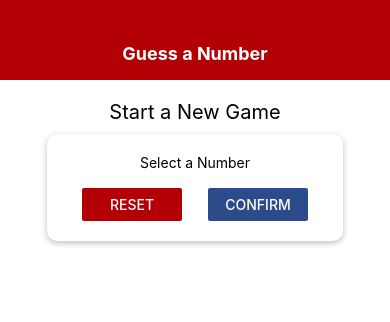
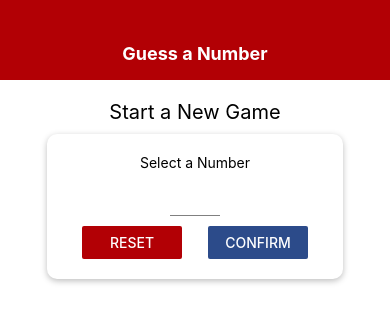
Before and after one commit to OdehDaniels/RNative-Guess-Right, a React Native app: screen / in a window 390 px wide. Shown: the top 322 px of the page. Built offline with nearby package versions, Linux system fonts and the light colour scheme.

Commit message:
Input Component init. & StartGameScreen update

```diff
--- /dev/null
+++ b/components/Input.js
@@ -0,0 +1,18 @@
+import React from 'react'
+import { TextInput, StyleSheet } from 'react-native'
+
+const Input = props => {
+    return <TextInput {...props} style={{...styles.input, ...props.style}} />;
+
+};
+
+const styles = StyleSheet.create({
+    input: {
+        height: 35,
+        borderBottomColor: 'grey',
+        borderBottomWidth: 1,
+        marginVertical: 10
+    },
+});
+
+export default Input
--- a/screens/StartGameScreen.js
+++ b/screens/StartGameScreen.js
@@ -1,15 +1,39 @@
-import React from 'react'
-import { Text, View, StyleSheet, TextInput, Button } from 'react-native'
+import React, { useState } from 'react';
+import {
+    Text,
+    View,
+    StyleSheet,
+    Button,
+    TouchableWithoutFeedback,
+    Keyboard
+} from 'react-native'
 import Card from '../components/Card';
+import Input from '../components/Input';
 import Colors from '../constants/colors';
 
 const StartGameScreen = props => {
+    const [enteredValue, setEnteredValue] = useState('');
+    const numberInputHandler = inputText => {
+        // validate ONLY number globally
+        setEnteredValue(inputText.replace(/[^0-9]/g, ''));
+    };
     return (
+        <TouchableWithoutFeedback onPress={() => {
+            Keyboard.dismiss();
+        }}>
             <View style={styles.screen}>
                 <Text style={styles.title}> Start a New Game </Text>
                 <Card style={styles.inputContainer}>
                     <Text>Select a Number</Text>
-                <TextInput />
+                    <Input style={styles.input}
+                        blurOnsubmit
+                        autoCapitalize='none'
+                        autoCorrect={false}
+                        keyboardType="number-pad"
+                        maxLength={2}
+                        onChangeText={numberInputHandler}
+                        value={enteredValue}
+                    />
                     <View style={styles.buttonContainer}>
                         <View style={styles.button}>
                             <Button title="Reset" onPress={() => {}} color={Colors.primary} />
@@ -20,6 +44,7 @@
                     </View>
                 </Card>
             </View>
+        </TouchableWithoutFeedback>
     );
 
 };
@@ -47,6 +72,10 @@
     },
     button: {
         width: 100
+    },
+    input: {
+        width: 50,
+        textAlign: 'center'
     }
 });
 
```
Lines whose indentation alone changed are shown as unchanged.
